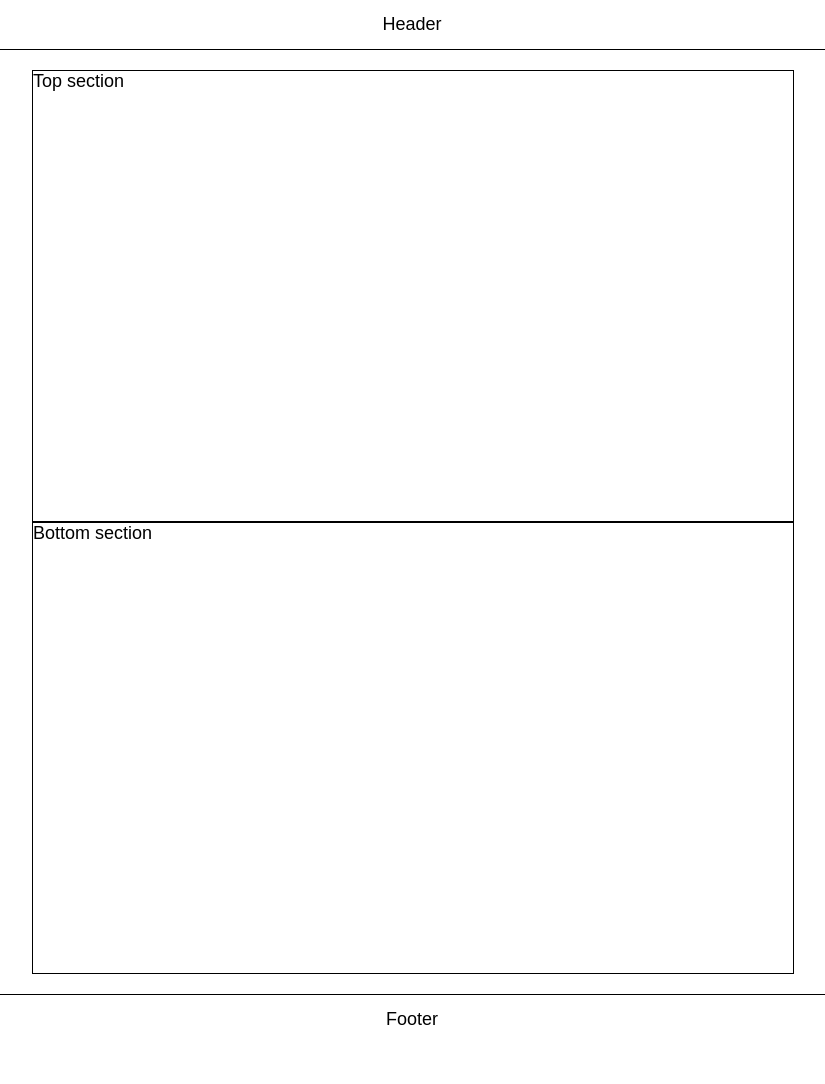
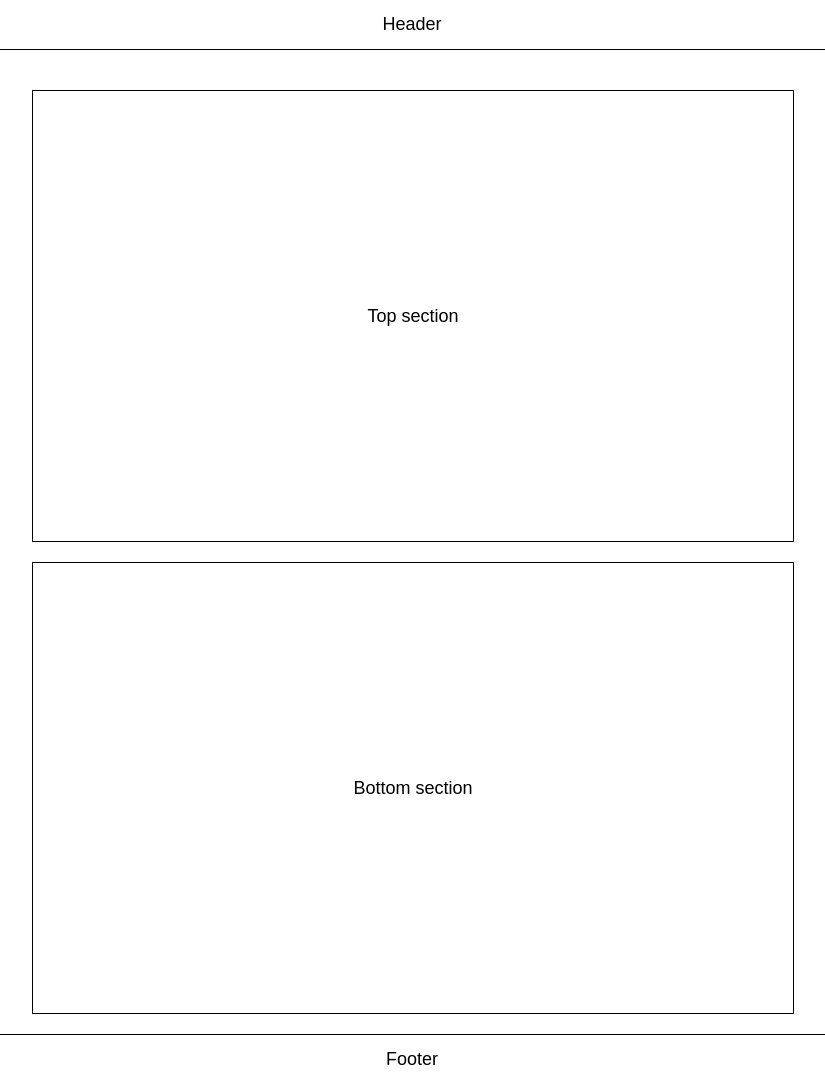
Before and after one commit to ooloo-io/github-flow-DanielKozakk, a website: page src/index.html in a window 1280 px wide. Shown: the whole page, without its empty margins (228-1053 px from the left). Before the commit the page ends 1044 px from the top, so only its background shows below. Drawn offline with nearby package versions, Linux system fonts and the light colour scheme.

Commit message:
merge style

```diff
--- a/src/styles.css
+++ b/src/styles.css
@@ -30,16 +30,9 @@ body {
 .section {
   height: 450px;
   width: 100%;
-<<<<<<< HEAD
-=======
   margin-top: 20px;
->>>>>>> c526b51 (Add bottom section)
   display: flex;
   justify-content: center;
   align-items: center;
   border: 1px solid black;
-<<<<<<< HEAD
 }
-=======
-}
->>>>>>> c526b51 (Add bottom section)
```
